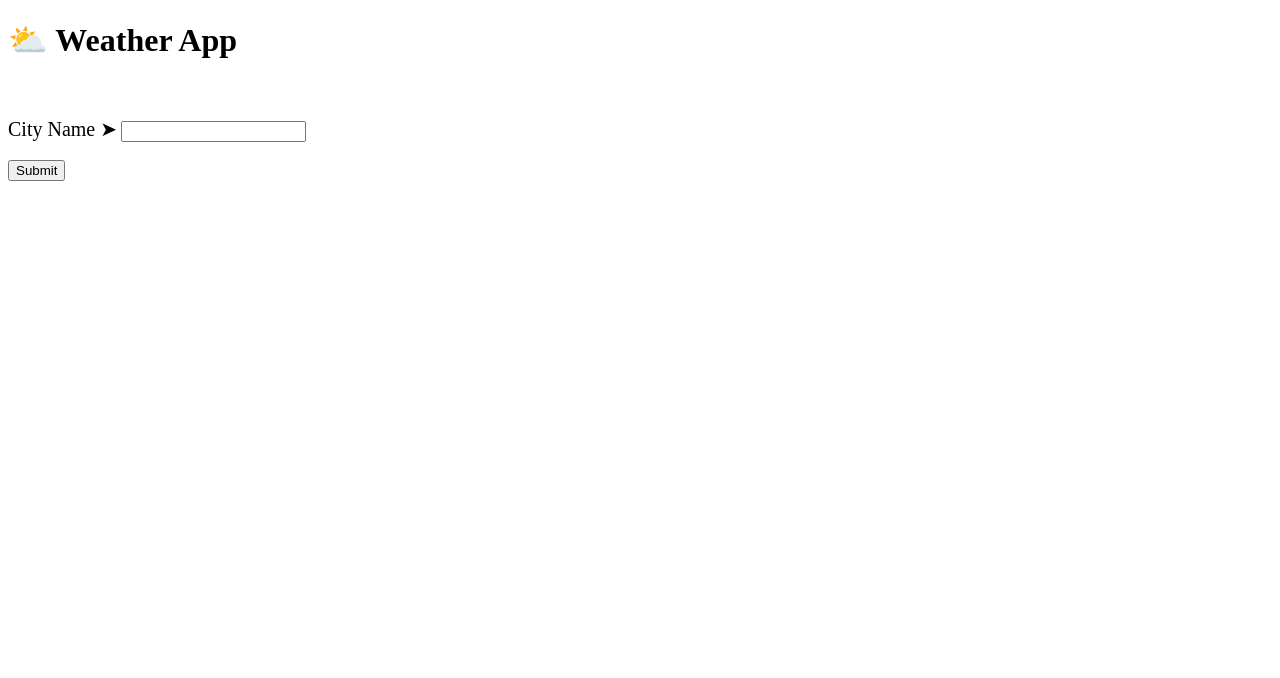
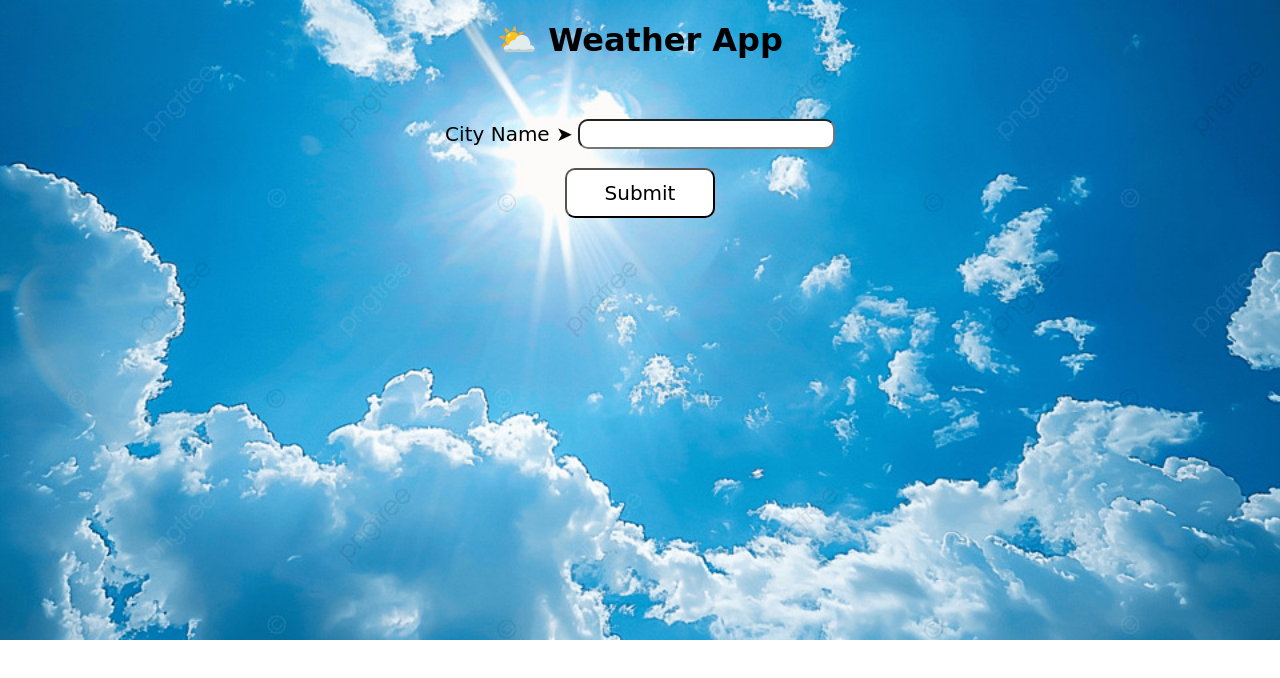
Before and after one commit to Saddi-101/MyWeatherApp, a plain HTML site: page index.html in a window 1280 px wide. Drawn offline with Linux system fonts and the light colour scheme; a web font is replaced by a local one.

Commit message:
Update index.html

```diff
--- a/index.html
+++ b/index.html
@@ -4,7 +4,7 @@
     <meta charset="UTF-8">
     <meta name="viewport" content="width=device-width, initial-scale=1.0">
     <title>Document</title>
-    <link rel="stylesheet" href="/WeatherappStyle.css">
+    <link rel="stylesheet" href="/style.css">
     <link rel="preconnect" href="https://fonts.googleapis.com">
     <link rel="preconnect" href="https://fonts.gstatic.com" crossorigin>
     <link href="https://fonts.googleapis.com/css2?family=Edu+NSW+ACT+Cursive:wght@400..700&display=swap" rel="stylesheet">
@@ -42,4 +42,5 @@
 
     </script>
 </body>
+
 </html
```
